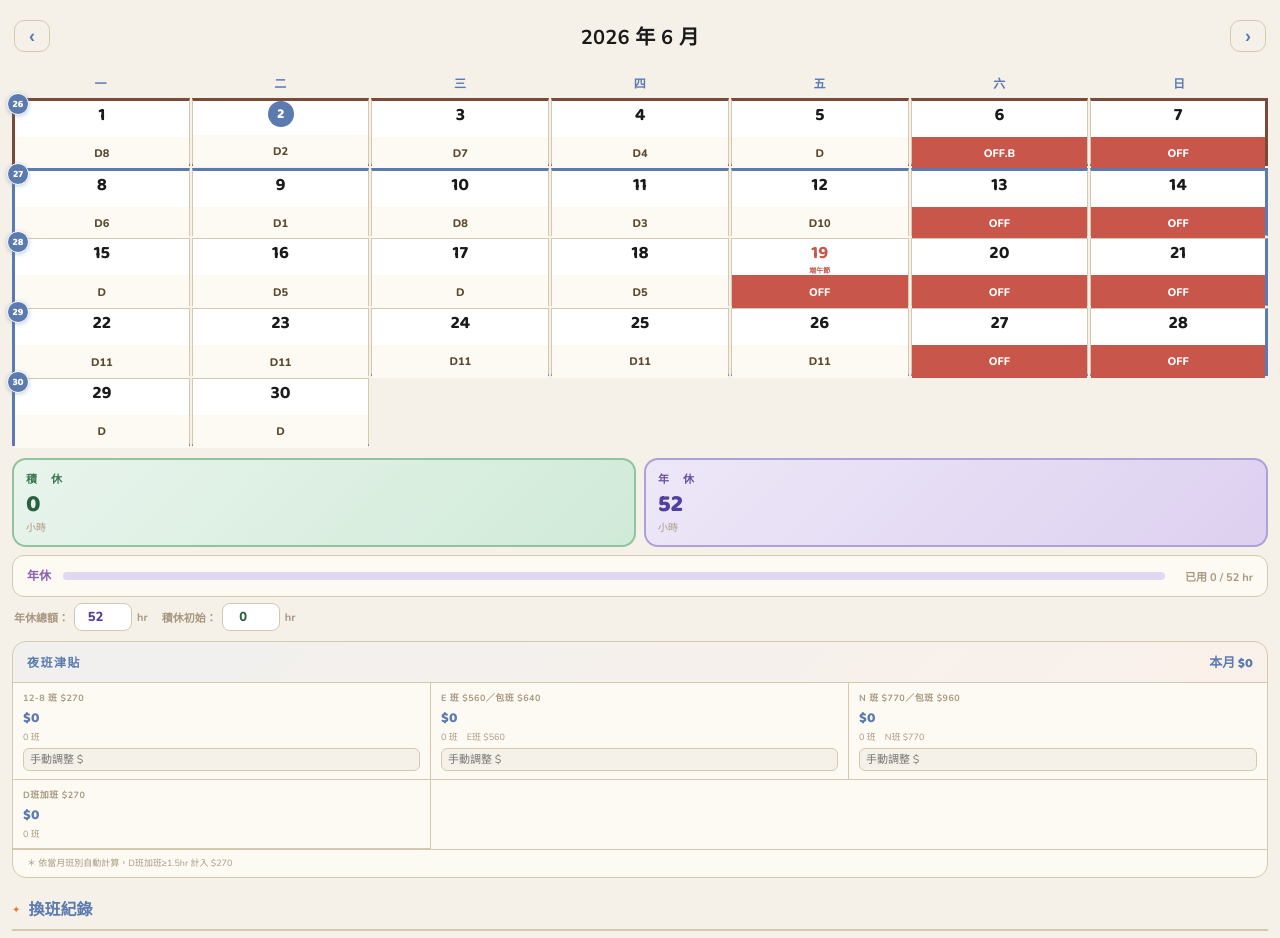
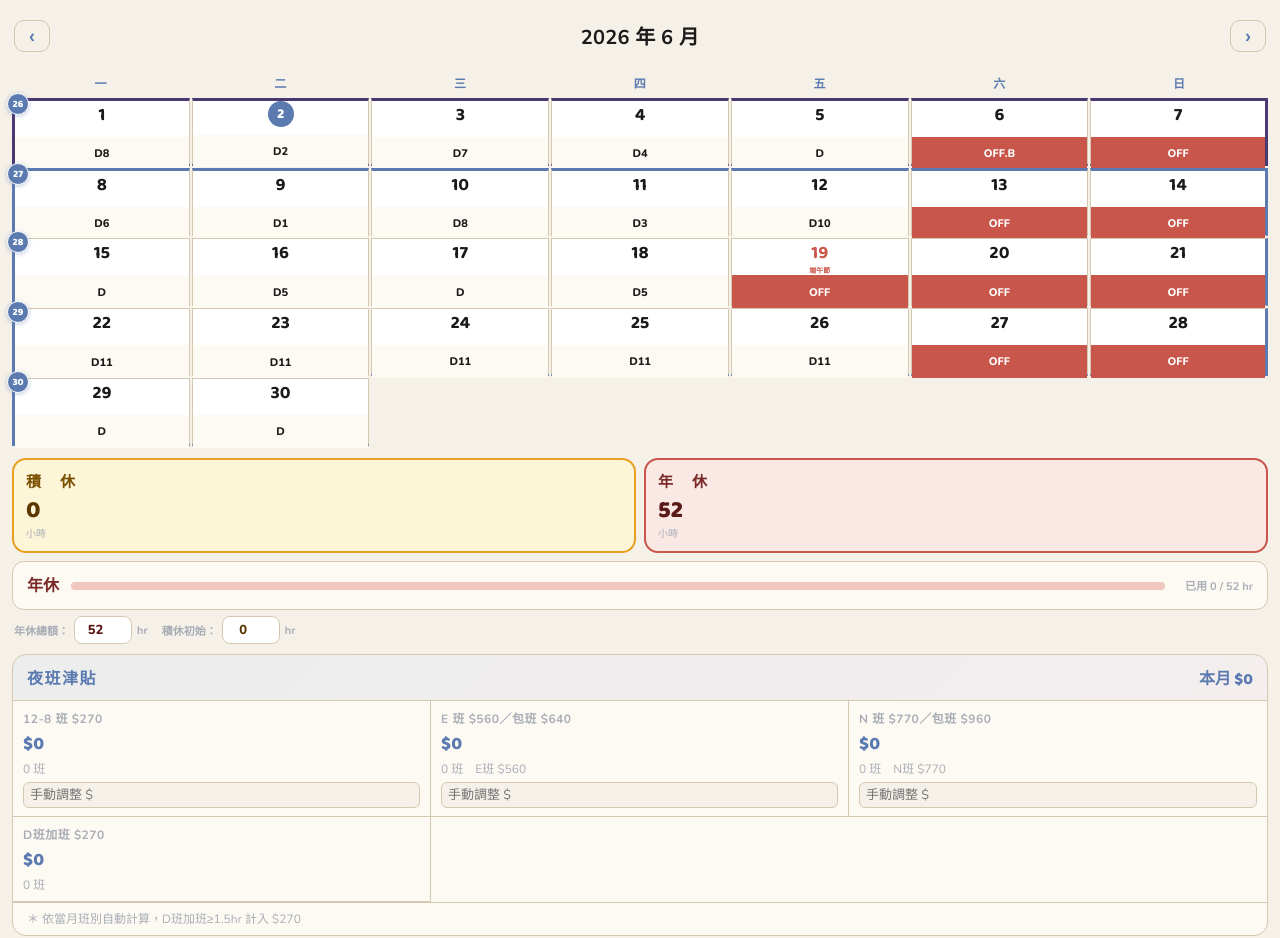
Before and after one commit to megan9659186/Megan-, a plain HTML site: page tin-schedule.html in a window 1280 px wide. Shown: the top 938 px of the page. Drawn offline with nearby package versions, Linux system fonts and the light colour scheme.

Commit message:
Add files via upload

```diff
--- a/tin-schedule.html
+++ b/tin-schedule.html
@@ -13,50 +13,66 @@
 <link rel="preconnect" href="https://fonts.gstatic.com" crossorigin>
 <link href="https://fonts.googleapis.com/css2?family=Baloo+2:wght@400;600;700;800&family=Nunito:wght@400;600;700;800&display=swap" rel="stylesheet">
 <style>
-/* ── Moomin Color Palette from color swatch ── */
+/* ── Moomin Color Palette ── */
 :root{
+  /* Raw swatch */
   --moo-black:#1a1a1a;
   --moo-dk-grey:#6b6b6b;
   --moo-lt-grey:#a8adb5;
-  --moo-red:#c8564a;
-  --moo-lt-red:#e8c4bc;
-  --moo-blue:#5a7ab0;
-  --moo-lt-blue:#a8bcd8;
-  --moo-rdbrown:#7a2a28;
-  --moo-warm-yellow:#e8a020;
-  --moo-lt-yellow:#f0d840;
-  --moo-violet:#8a60b0;
-  --moo-dk-violet:#4a3870;
-  --moo-orange:#e87830;
-  /* Derived UI colors */
+  --moo-red:#c8564a;       /* rött */
+  --moo-lt-red:#e8c4bc;    /* ljusrött */
+  --moo-blue:#5a7ab0;      /* blått */
+  --moo-lt-blue:#a8bcd8;   /* ljusblått */
+  --moo-rdbrown:#7a2a28;   /* rödbrunt */
+  --moo-warm-yel:#e8a020;  /* varmgult */
+  --moo-lt-yel:#f0d840;    /* ljusgult */
+  --moo-violet:#8a60b0;    /* violett */
+  --moo-dk-violet:#4a3870; /* mörk violett */
+  --moo-orange:#d4602a;    /* orange */
+
+  /* UI surface */
   --bg:#f5f0e8;
   --surface:#fdfaf4;
   --border:#d4c9b0;
-  --accent-primary:#5a7ab0;   /* Moomin blue */
+  --accent-primary:#5a7ab0;
   --accent-dark:#3a5a90;
   --text-main:#1a1a1a;
-  --text-sub:#7a6a50;
-  --text-light:#a89880;
-  /* Shift colors - Moomin palette adapted */
-  --c-D:#fdfaf4;          /* D班: warm cream */
-  --c-D-text:#5a4a30;
-  --c-Dhol:#d4c4a0;       /* 假日D1/D2: warm tan */
-  --c-Dhol-text:#4a3010;
-  --c-E:#a8bcd8;          /* E班: Moomin blue */
-  --c-E-text:#2a3a60;
-  --c-N:#f0d840;          /* N班: Moomin yellow */
-  --c-N-text:#4a3a00;
-  --c-OFF:#c8564a;        /* OFF: Moomin red */
+  --text-sub:#6b6b6b;
+  --text-light:#a8adb5;
+
+  /* Shift block colours — all from Moomin swatch */
+  --c-D:#fdfaf4;           /* D班: 白底 */
+  --c-D-text:#1a1a1a;
+  --c-Dhol:#e8c4bc;        /* 假日D1/D2: ljusrött 淺紅 */
+  --c-Dhol-text:#7a2a28;
+  --c-E:#a8bcd8;           /* E班: ljusblått 淺藍 */
+  --c-E-text:#3a5a90;
+  --c-N:#f0d840;           /* N班: ljusgult 亮黃 */
+  --c-N-text:#4a3800;
+  --c-OFF:#c8564a;         /* OFF: rött 紅 */
   --c-OFF-text:#fff;
-  --c-12:#8a60b0;         /* 12-8: Moomin violet */
+  --c-12:#8a60b0;          /* 12-8: violett 紫 */
   --c-12-text:#fff;
-  /* Zone frame colors - Moomin palette */
+
+  /* Zone frame — 6 Moomin colours */
   --zone0:#5a7ab0;
   --zone1:#c8564a;
   --zone2:#e8a020;
   --zone3:#8a60b0;
-  --zone4:#4a7a50;
-  --zone5:#7a4a38;
+  --zone4:#7a2a28;
+  --zone5:#4a3870;
+
+  /* 積休 → varmgult 暖黃  |  年休 → ljusrött 淺紅 */
+  --jiji-bg0:#fdf5d8;
+  --jiji-bg1:#f5e4a0;
+  --jiji-border:#e8a020;
+  --jiji-label:#7a5000;
+  --jiji-val:#5a3800;
+  --nian-bg0:#fae8e4;
+  --nian-bg1:#f0c8c0;
+  --nian-border:#c8564a;
+  --nian-label:#7a2a28;
+  --nian-val:#5a1a18;
 }
 *{box-sizing:border-box;margin:0;padding:0}
 body{
@@ -138,9 +154,9 @@ body{
   content:'✦';position:absolute;top:2px;right:3px;
   font-size:7px;color:var(--moo-violet);z-index:5;
 }
-.cell.selected .top{background:#dce8f4!important;}
+.cell.selected .top{background:var(--jiji-bg0)!important;}
 .cell.selected .dn{color:var(--accent-dark)!important;}
-.cell.selected .bot{background:#c8d8f0!important;color:#1a3060!important;}
+.cell.selected .bot{background:var(--jiji-bg1)!important;color:var(--jiji-val)!important;}
 .cell.z-top{border-top:3px solid var(--zc)!important;}
 .cell.z-bottom{border-bottom:3px solid var(--zc)!important;}
 .cell.z-left{border-left:3px solid var(--zc)!important;}
@@ -204,22 +220,22 @@ body{
   font-family:'Nunito',sans-serif;
 }
 .hs-card.jiji{
-  background:linear-gradient(135deg,#e8f4ec,#d0ead8);
-  border-color:#90c4a0;
+  background:var(--jiji-bg0);
+  border-color:var(--jiji-border);
 }
 .hs-card.nian{
-  background:linear-gradient(135deg,#ede8f8,#ddd0f0);
-  border-color:#b0a0d8;
+  background:var(--nian-bg0);
+  border-color:var(--nian-border);
 }
 .hs-card-label{
-  font-size:11px;font-weight:800;letter-spacing:1.5px;margin-bottom:4px;
+  font-size:15px;font-weight:800;letter-spacing:2px;margin-bottom:4px;
   font-family:'Baloo 2',cursive;
 }
-.hs-card.jiji .hs-card-label{color:#3a7a50;}
-.hs-card.nian .hs-card-label{color:#6a50a0;}
+.hs-card.jiji .hs-card-label{color:var(--jiji-label);}
+.hs-card.nian .hs-card-label{color:var(--nian-label);}
 .hs-card-val{font-size:24px;font-weight:800;line-height:1;font-family:'Baloo 2',cursive;}
-.hs-card.jiji .hs-card-val{color:#2a6040;}
-.hs-card.nian .hs-card-val{color:#5040a0;}
+.hs-card.jiji .hs-card-val{color:var(--jiji-val);}
+.hs-card.nian .hs-card-val{color:var(--nian-val);}
 .hs-card-unit{font-size:10px;color:var(--text-light);margin-top:2px;}
 
 /* ── Nian bar ── */
@@ -228,9 +244,9 @@ body{
   background:var(--surface);border:1.5px solid var(--border);
   border-radius:12px;padding:10px 14px;margin-top:8px;
 }
-.nbl{font-size:12px;font-weight:800;color:#8a60b0;width:28px;flex-shrink:0;font-family:'Baloo 2',cursive;}
-.nbt{flex:1;height:8px;background:#e0d8f0;border-radius:99px;overflow:hidden;}
-.nbf{height:100%;background:linear-gradient(90deg,#8a60b0,#c8564a);border-radius:99px;transition:width 0.4s;}
+.nbl{font-size:16px;font-weight:800;color:var(--nian-label);width:36px;flex-shrink:0;font-family:'Baloo 2',cursive;}
+.nbt{flex:1;height:8px;background:var(--nian-bg1);border-radius:99px;overflow:hidden;}
+.nbf{height:100%;background:var(--moo-red);border-radius:99px;transition:width 0.4s;}
 .nbn{font-size:11px;color:var(--text-light);white-space:nowrap;min-width:80px;text-align:right;font-weight:700;}
 
 /* ── Settings ── */
@@ -240,10 +256,10 @@ body{
 .nts-input{
   width:58px;padding:4px 6px;border:1.5px solid var(--border);
   border-radius:8px;font-size:13px;font-weight:800;
-  color:#5040a0;background:#fff;text-align:center;
+  color:var(--nian-val);background:#fff;text-align:center;
   font-family:'Nunito',sans-serif;
 }
-.nts-input.jiji-color{color:#2a6040;}
+.nts-input.jiji-color{color:var(--jiji-val);}
 
 /* ── Hours badge on cells ── */
 .hbadge{
@@ -252,9 +268,9 @@ body{
   text-align:center;margin-top:1px;
   font-family:'Nunito',sans-serif;
 }
-.hb-j-p{background:#d0ead8;color:#2a6040;}
-.hb-j-m{background:#f8d8d4;color:var(--moo-red);}
-.hb-n-m{background:#f8d8d4;color:var(--moo-red);}
+.hb-j-p{background:var(--jiji-bg1);color:var(--jiji-val);}
+.hb-j-m{background:var(--moo-lt-red);color:var(--moo-rdbrown);}
+.hb-n-m{background:var(--moo-lt-red);color:var(--moo-rdbrown);}
 
 /* ── Night allowance ── */
 .allow-wrap{
@@ -266,25 +282,25 @@ body{
 .allow-header{
   display:flex;align-items:center;justify-content:space-between;
   padding:10px 14px 8px;
-  background:linear-gradient(135deg,rgba(90,122,176,0.08),rgba(200,86,74,0.06));
+  background:linear-gradient(135deg,rgba(90,122,176,0.10),rgba(138,96,176,0.08));
 }
 .allow-title{
-  font-size:12px;font-weight:800;
+  font-size:16px;font-weight:800;
   color:var(--accent-primary);letter-spacing:1.5px;
   font-family:'Baloo 2',cursive;
 }
-.allow-month-total{font-size:13px;font-weight:800;color:var(--accent-primary);font-family:'Baloo 2',cursive;}
+.allow-month-total{font-size:16px;font-weight:800;color:var(--accent-primary);font-family:'Baloo 2',cursive;}
 .allow-grid{display:grid;grid-template-columns:1fr 1fr 1fr;border-top:1.5px solid var(--border);}
 .allow-cell{padding:8px 10px;border-right:1px solid var(--border);border-bottom:1px solid var(--border);}
 .allow-cell:nth-child(3n){border-right:none;}
-.allow-cell-label{font-size:9px;color:var(--text-light);margin-bottom:3px;letter-spacing:0.5px;font-weight:700;}
-.allow-cell-val{font-size:14px;font-weight:800;color:var(--accent-primary);font-family:'Baloo 2',cursive;}
-.allow-cell-count{font-size:9px;color:var(--text-light);margin-top:1px;}
-.allow-note{font-size:9px;color:var(--text-light);padding:6px 14px 8px;border-top:1px solid var(--border);}
+.allow-cell-label{font-size:12px;color:var(--text-light);margin-bottom:3px;letter-spacing:0.5px;font-weight:700;}
+.allow-cell-val{font-size:18px;font-weight:800;color:var(--accent-primary);font-family:'Baloo 2',cursive;}
+.allow-cell-count{font-size:12px;color:var(--text-light);margin-top:1px;}
+.allow-note{font-size:12px;color:var(--text-light);padding:6px 14px 8px;border-top:1px solid var(--border);}
 .allow-manual{
   width:100%;margin-top:5px;padding:3px 6px;
   border:1px solid var(--border);border-radius:6px;
-  font-size:11px;background:var(--bg);color:var(--accent-primary);
+  font-size:13px;background:var(--bg);color:var(--accent-primary);
   font-family:'Nunito',sans-serif;box-sizing:border-box;
 }
 
@@ -376,7 +392,7 @@ select{
   border-bottom:2px solid var(--border);
   display:flex;align-items:center;gap:8px;
 }
-.sec-title::before{content:'✦';font-size:10px;color:var(--moo-orange);}
+.sec-title::before{content:'✦';font-size:10px;color:var(--moo-warm-yel);}
 
 /* Rec list */
 .rec-list{list-style:none;}
@@ -387,8 +403,8 @@ select{
   font-size:10px;padding:3px 8px;border-radius:20px;
   font-weight:800;white-space:nowrap;font-family:'Baloo 2',cursive;
 }
-.rec-tag.week{background:#e0edf8;color:var(--accent-primary);}
-.rec-tag.day{background:#fde8e0;color:var(--moo-rdbrown);}
+.rec-tag.week{background:var(--jiji-bg0);color:var(--accent-primary);}
+.rec-tag.day{background:var(--moo-lt-red);color:var(--moo-rdbrown);}
 .rec-desc{flex:1;font-size:13px;font-weight:700;color:var(--text-sub);}
 .rec-del{background:none;border:none;color:var(--moo-red);font-size:18px;cursor:pointer;padding:0 4px;}
 .rec-note{font-size:12px;color:var(--text-light);margin-top:4px;padding-left:4px;border-left:3px solid var(--moo-violet);font-weight:700;}
@@ -396,13 +412,13 @@ select{
 
 /* ── Hours trigger button ── */
 .hours-trigger-btn{
-  width:100%;padding:10px;background:#f0ece4;
+  width:100%;padding:10px;background:var(--jiji-bg0);
   color:var(--text-sub);border:1.5px solid var(--border);
   border-radius:10px;font-size:13px;font-weight:800;cursor:pointer;margin-top:8px;
   font-family:'Nunito',sans-serif;
   display:flex;align-items:center;justify-content:center;gap:6px;
 }
-.hours-trigger-btn.has-data{background:#e8f4ec;color:#2a6040;border-color:#90c4a0;}
+.hours-trigger-btn.has-data{background:var(--jiji-bg1);color:var(--jiji-val);border-color:var(--jiji-border);}
 
 /* ── Hours overlay ── */
 .hours-overlay{
@@ -427,8 +443,8 @@ select{
 .hs-body{padding:14px 16px 16px;}
 .hs-row{display:flex;align-items:center;gap:8px;margin-bottom:12px;}
 .hs-row-label{font-family:'Baloo 2',cursive;font-size:13px;font-weight:800;width:28px;flex-shrink:0;}
-.hs-row-label.j{color:#3a7a50;}
-.hs-row-label.n{color:#6a50a0;}
+.hs-row-label.j{color:var(--jiji-label);}
+.hs-row-label.n{color:var(--nian-label);}
 .hs-selwrap{display:flex;gap:6px;flex:1;}
 .hdir{
   flex:0 0 96px;appearance:none;-webkit-appearance:none;
@@ -436,9 +452,9 @@ select{
   padding:9px 6px 9px 10px;font-size:13px;font-weight:800;
   background:#fff;color:var(--text-main);font-family:'Nunito',sans-serif;cursor:pointer;
 }
-.hdir.ot{border-color:#c8a060;color:#7a5020;background:#fdf0d8;}
-.hdir.jm{border-color:var(--moo-red);color:var(--moo-red);background:#f8d8d4;}
-.hdir.nm{border-color:var(--moo-red);color:var(--moo-red);background:#f8d8d4;}
+.hdir.ot{border-color:var(--moo-warm-yel);color:#5a3800;background:#fdf0c0;}
+.hdir.jm{border-color:var(--moo-red);color:var(--moo-red);background:var(--moo-lt-red);}
+.hdir.nm{border-color:var(--moo-red);color:var(--moo-red);background:var(--moo-lt-red);}
 .hhrs{
   flex:1;appearance:none;-webkit-appearance:none;
   border:1.5px solid var(--border);border-radius:10px;
@@ -446,12 +462,12 @@ select{
   background:#fff;color:var(--text-main);font-family:'Nunito',sans-serif;cursor:pointer;
 }
 .hs-btns{display:flex;gap:8px;margin-top:4px;}
-.hs-btn-clear{padding:10px 12px;border:1.5px solid #e0c4c4;border-radius:10px;background:#f8d8d4;color:var(--moo-red);font-size:13px;cursor:pointer;font-family:'Nunito',sans-serif;font-weight:700;}
+.hs-btn-clear{padding:10px 12px;border:1.5px solid var(--moo-red);border-radius:10px;background:var(--moo-lt-red);color:var(--moo-rdbrown);font-size:13px;cursor:pointer;font-family:'Nunito',sans-serif;font-weight:700;}
 .hs-btn-cancel{flex:1;padding:10px;border:1.5px solid var(--border);border-radius:10px;background:transparent;color:var(--text-light);font-size:14px;cursor:pointer;font-family:'Nunito',sans-serif;font-weight:700;}
 .hs-btn-save{flex:2;padding:10px;border:none;border-radius:10px;background:var(--accent-primary);color:#fff;font-size:14px;font-weight:800;cursor:pointer;font-family:'Baloo 2',cursive;}
 .hcustom{
-  width:100%;padding:9px 12px;border:1.5px solid #c8a060;border-radius:10px;
-  font-size:15px;font-weight:700;background:#fdf0d8;color:#7a5020;font-family:'Nunito',sans-serif;outline:none;
+  width:100%;padding:9px 12px;border:1.5px solid var(--moo-warm-yel);border-radius:10px;
+  font-size:15px;font-weight:700;background:#fdf0c0;color:#5a3800;font-family:'Nunito',sans-serif;outline:none;
 }
 
 /* ── Moomin decorative footer ── */
@@ -639,7 +655,7 @@ const SCH={1:['D2','D','D5','D','D7','OFF','N2'],2:['N1','N2','OFF','OFF','N2','
 
 const ANC=new Date(2026,5,8); // anchor: 2026/06/08
 const ZONE_ANC=new Date(2026,5,8);
-const ZONE_COLORS=['#5a7ab0','#c8564a','#e8a020','#8a60b0','#4a7a50','#7a4a38'];
+const ZONE_COLORS=['#5a7ab0','#c8564a','#e8a020','#8a60b0','#7a2a28','#4a3870'];
 const ME={w1:27}; // TIN's w1
 const HOL={'2026-01-01':'元旦','2026-02-17':'初一','2026-02-18':'初二','2026-02-19':'初三','2026-02-20':'初四','2026-02-21':'初五','2026-02-28':'228','2026-04-04':'兒童節','2026-04-05':'清明節','2026-05-01':'勞動節','2026-06-19':'端午節','2026-09-25':'中秋節','2026-09-28':'教師節','2026-10-10':'國慶日','2026-10-25':'光復節','2026-12-25':'行憲紀念日'};
 const COMMON=['D','D1','D2','D3','D4','D5','D6','D7','D8','D9','D10','DB1','E1','E2','E3','E4','N1','N2','12-8 1','12-8 2','12-8 3','OFF'];
```
